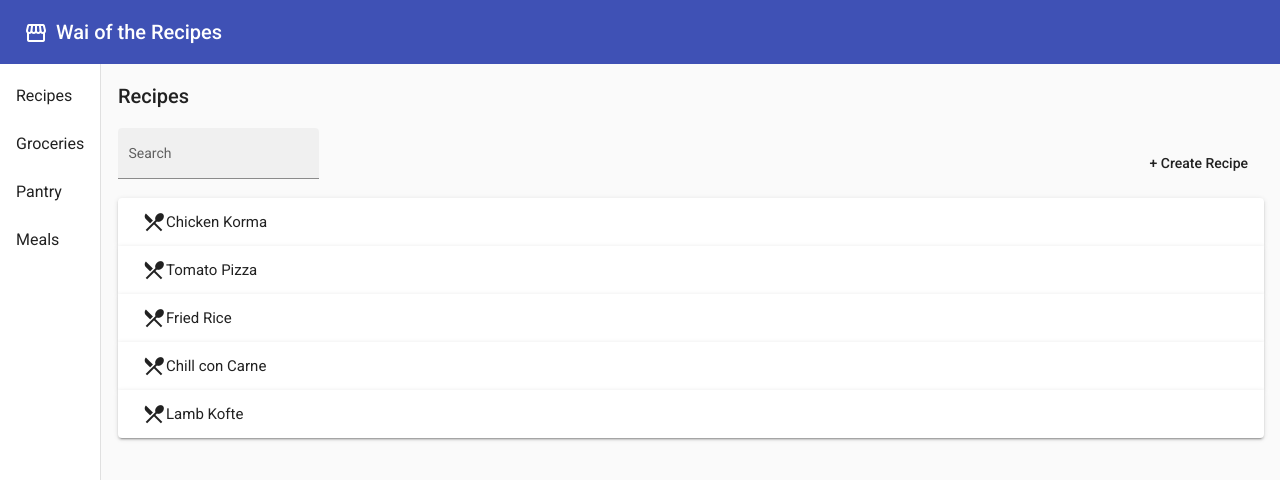
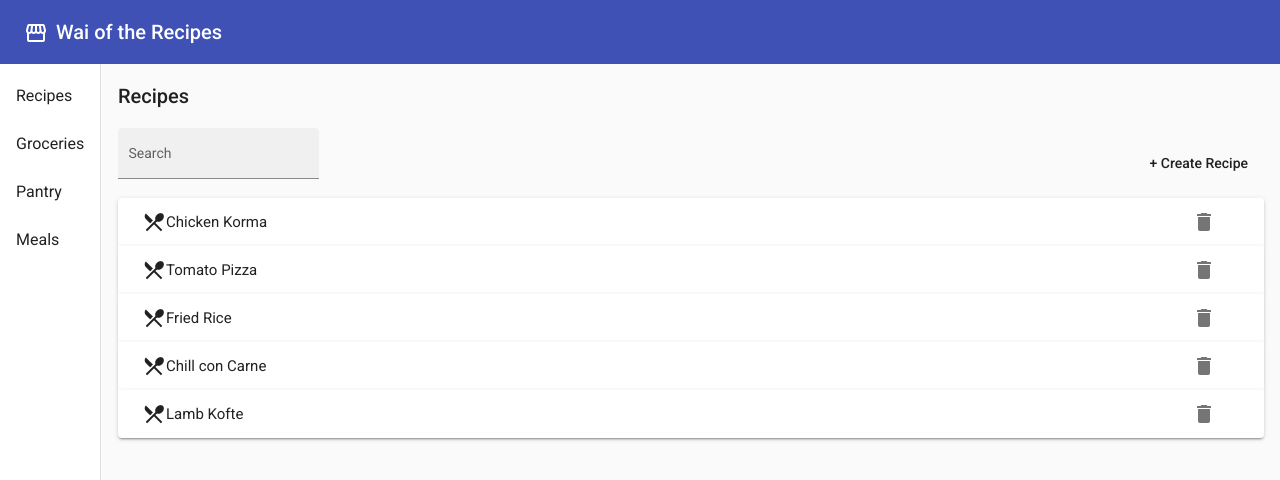
Before and after one commit to HWaiChan/food-app, an Angular app: page /recipes in a window 1280 px wide. Shown: the top 480 px of the page. Built offline with nearby package versions, Linux system fonts and the light colour scheme.

Commit message:
Delete recipe

```diff
--- a/src/app/home/recipe-list/display-recipe/display-recipe.component.html
+++ b/src/app/home/recipe-list/display-recipe/display-recipe.component.html
@@ -1,7 +1,8 @@
+<p>{{ recipe | json }}</p>
 <p>
   <mat-form-field>
     <mat-label for="cuisine">Cuisine: </mat-label>
-    <input matInput id="cuisine" type="text" value="{{ recipe.cuisine }}" />
+    <input matInput type="text" value="{{ recipe.cuisine }}" />
   </mat-form-field>
 </p>
 <p>
--- a/src/app/home/recipe-list/display-recipe/display-recipe.component.ts
+++ b/src/app/home/recipe-list/display-recipe/display-recipe.component.ts
@@ -1,5 +1,6 @@
 import { Component, Input, OnInit } from '@angular/core';
 import { Recipe } from 'src/app/interfaces/recipes';
+import { RecipeService } from 'src/app/services/recipe.service';
 
 @Component({
   selector: 'display-recipe',
@@ -9,7 +10,16 @@ import { Recipe } from 'src/app/interfaces/recipes';
 export class DisplayRecipeComponent implements OnInit {
   @Input()
   recipe: Recipe = { name: '', cuisine: '', ingredients: [], servings: 1 };
-  constructor() {}
+
+  editedRecipe: Recipe = {
+    name: '',
+    cuisine: '',
+    ingredients: [],
+    servings: 1,
+  };
+  constructor(_recipeService: RecipeService) {}
 
   ngOnInit(): void {}
+
+  onSave(): void {}
 }
--- a/src/app/home/recipe-list/recipe-list.component.css
+++ b/src/app/home/recipe-list/recipe-list.component.css
@@ -6,3 +6,15 @@
   padding: 16px;
   margin-bottom: 16px;
 }
+.right-aligned-header > .mat-content {
+  justify-content: space-between;
+}
+.mat-content > mat-panel-title,
+.mat-content > mat-panel-description {
+  flex: 0 0 auto;
+}
+
+.mat-expansion-panel-header-description {
+  display: flex;
+  justify-content: flex-end;
+}
--- a/src/app/home/recipe-list/recipe-list.component.html
+++ b/src/app/home/recipe-list/recipe-list.component.html
@@ -14,10 +14,14 @@
   </div>
   <mat-accordion>
     <mat-expansion-panel hideToggle *ngFor="let recipe of recipeData">
-      <mat-expansion-panel-header>
+      <mat-expansion-panel-header class="right-aligned-header">
         <mat-panel-title>
-          <mat-icon>restaurant_menu</mat-icon> {{ recipe.name }}
+          <mat-icon>restaurant_menu</mat-icon>
+          <div>{{ recipe.name }}</div>
         </mat-panel-title>
+        <mat-panel-description>
+          <mat-icon (click)="onDelete(recipe)">delete</mat-icon>
+        </mat-panel-description>
       </mat-expansion-panel-header>
       <display-recipe [recipe]="recipe"></display-recipe>
     </mat-expansion-panel>
--- a/src/app/home/recipe-list/recipe-list.component.ts
+++ b/src/app/home/recipe-list/recipe-list.component.ts
@@ -1,4 +1,4 @@
-import { Component, OnInit } from '@angular/core';
+import { Component, OnChanges, OnInit, SimpleChanges } from '@angular/core';
 import { Recipe } from 'src/app/interfaces/recipes';
 import { RecipeService } from 'src/app/services/recipe.service';
 
@@ -9,11 +9,17 @@ import { RecipeService } from 'src/app/services/recipe.service';
 })
 export class RecipeListComponent implements OnInit {
   recipeData: Recipe[] = [];
-  constructor(_recipeService: RecipeService) {
-    this.recipeData = _recipeService.getRecipes();
+  constructor(private _recipeService: RecipeService) {
+    this.recipeData = this._recipeService.getRecipes();
   }
 
   ngOnInit(): void {}
 
   createRecipe(): void {}
+
+  // TODO: Can't I do some Subscriptions and Subjects?
+  onDelete(recipe: Recipe): void {
+    this._recipeService.deleteRecipe(recipe.name);
+    this.recipeData = this._recipeService.getRecipes();
+  }
 }
--- a/src/app/services/recipe.service.ts
+++ b/src/app/services/recipe.service.ts
@@ -46,4 +46,10 @@ export class RecipeService {
       return recipe.name == recipeName;
     });
   }
+
+  public deleteRecipe(recipeName: string): void {
+    this.recipeData = this.recipeData.filter(
+      (recipe) => recipe.name !== recipeName
+    );
+  }
 }
```
